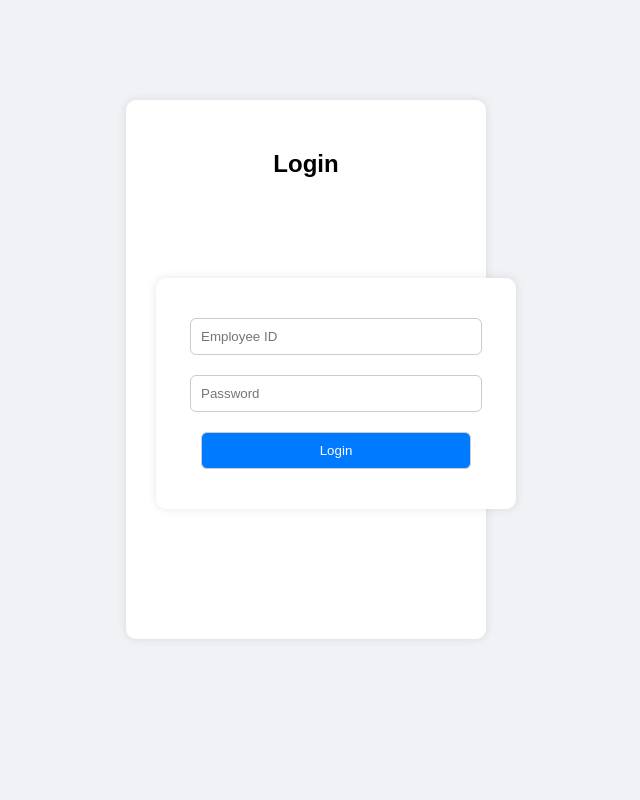
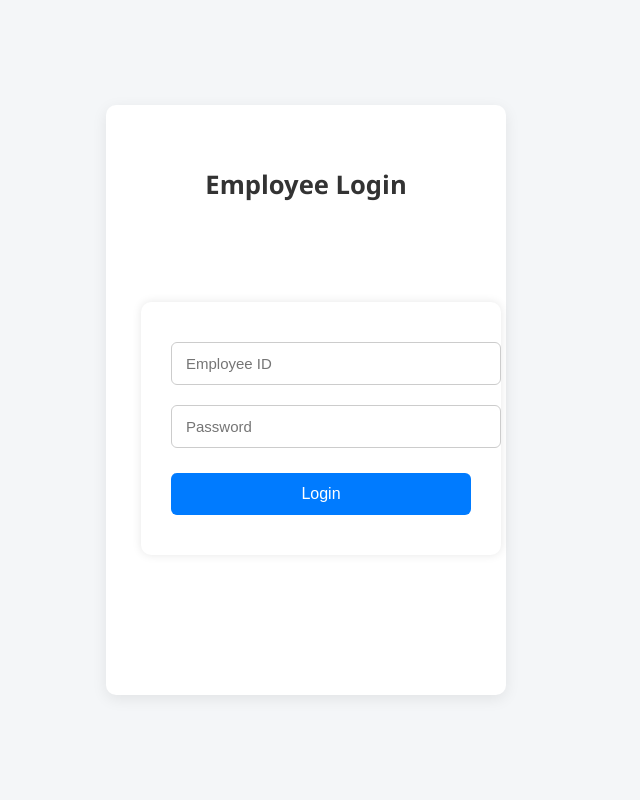
Before and after one commit to MCpro123/flask-bottle-app, a Flask app: page / in a window 1280 px wide. Shown: the whole page, without its empty margins (334-974 px from the left). Run offline with Flask 3, Linux system fonts and the light colour scheme; some libraries are stand-ins or nearby versions.

Commit message:
login changes

```diff
--- a/app.py
+++ b/app.py
@@ -174,10 +174,10 @@ def update_location():
             return jsonify({'status': 'error', 'message': 'Name and phone required'})
         # Save new customer with location
         cur.execute('''
-            INSERT INTO customers (name, phone, bottles, latitude, longitude)
-            VALUES (%s, %s, %s, %s, %s)
+            INSERT INTO customers (name, phone, bottles, latitude, longitude,borrrowed_bottles)
+            VALUES (%s, %s, %s, %s, %s,%s)
             RETURNING id
-        ''', (name, phone, count, lat, lon))
+        ''', (name, phone, count, lat, lon,count))
         customer_id = cur.fetchone()[0]
         cur.execute('''
         INSERT INTO bottle_records (employee_id, customer_id, latitude, longitude, bottles, created_at)
@@ -187,10 +187,9 @@ def update_location():
         customer_id = data.get('customer_id')
         returned = int(data.get('returned_bottles', 0))
         borrowed = int(data.get('borrowed_bottles', 0))
-        cur.execute('SELECT latitude, longitude,bottles FROM customers WHERE id = %s', (customer_id,))
+        cur.execute('SELECT latitude, longitude,bottles FROM customers WHERE id = %s', (customer_id))
         row = cur.fetchone()
         lat, lon,prev_bottles = row
-        prev_bottles = int(prev_bottles)
         new_bottles = prev_bottles - returned + borrowed
 
         # Only update bottle count, not location
@@ -428,7 +427,7 @@ def get_hourly_bottles():
     conn = get_db_connection()
     cur = conn.cursor()
     cur.execute("""
-        SELECT EXTRACT(HOUR FROM created_at) AS hour, SUM(bottles) AS total_bottles
+        SELECT EXTRACT(HOUR FROM created_at) AS hour, SUM(borrowed_bottles) AS total_bottles
         FROM bottle_records
         WHERE created_at >= %s AND created_at < %s
         GROUP BY hour
@@ -456,14 +455,8 @@ def get_daily_totals():
     cur.close(); conn.close()
     return jsonify([{'date': str(r[0]), 'total': int(r[1])} for r in rows])
 
-@app.route('/get_avg_bottles')
-def get_avg_bottles():
-    conn = get_db_connection()
-    cur = conn.cursor()
-    cur.execute("SELECT AVG(bottles) FROM customers")
-    avg = cur.fetchone()[0] or 0
-    cur.close(); conn.close()
-    return jsonify({'avg': avg})
+
+
 
 
 @app.route('/get_returns_ratio')
--- a/templates/login.html
+++ b/templates/login.html
@@ -1,19 +1,106 @@
 <!DOCTYPE html>
-<html>
+<html lang="en">
 <head>
+  <meta charset="UTF-8">
+  <meta name="viewport" content="width=device-width, initial-scale=1.0">
   <title>Employee Login</title>
   <link rel="stylesheet" href="{{ url_for('static', filename='style.css') }}">
-  <meta name="viewport" content="width=device-width, initial-scale=1.0">
+  <style>
+    body {
+      margin: 0;
+      height: 100vh;
+      display: flex;
+      justify-content: center;
+      align-items: center;
+      background-color: #f4f6f8;
+      font-family: "Segoe UI", Roboto, Arial, sans-serif;
+    }
+
+    .login-box {
+      background: #fff;
+      border-radius: 10px;
+      box-shadow: 0 4px 15px rgba(0, 0, 0, 0.08);
+      width: 90%;
+      max-width: 400px;
+      padding: 40px 35px;
+      box-sizing: border-box;
+    }
+
+    .login-box h2 {
+      text-align: center;
+      margin-bottom: 30px;
+      color: #333;
+      font-size: 1.6rem;
+      font-weight: 600;
+    }
+
+    .login-box input {
+      width: 100%;
+      padding: 12px 14px;
+      margin: 10px 0;
+      border: 1px solid #ccc;
+      border-radius: 6px;
+      font-size: 15px;
+      outline: none;
+      transition: border-color 0.2s;
+    }
+
+    .login-box input:focus {
+      border-color: #007bff;
+    }
+
+    .login-box button {
+      width: 100%;
+      padding: 12px;
+      margin-top: 15px;
+      border: none;
+      border-radius: 6px;
+      background-color: #007bff;
+      color: white;
+      font-size: 16px;
+      font-weight: 500;
+      cursor: pointer;
+      transition: background-color 0.25s, transform 0.1s;
+    }
+
+    .login-box button:hover {
+      background-color: #0056b3;
+    }
+
+    .login-box button:active {
+      transform: scale(0.98);
+    }
+
+    .login-box p {
+      text-align: center;
+      margin-top: 20px;
+      color: #d00;
+      font-size: 14px;
+    }
+
+    /* Responsive design */
+    @media (max-width: 480px) {
+      .login-box {
+        padding: 30px 25px;
+      }
+
+      .login-box h2 {
+        font-size: 1.4rem;
+      }
+    }
+  </style>
 </head>
 <body>
   <div class="login-box">
-    <h2>Login</h2>
+    <h2>Employee Login</h2>
     <form method="POST">
       <input type="text" name="employee_id" placeholder="Employee ID" required>
       <input type="password" name="password" placeholder="Password" required>
       <button type="submit">Login</button>
     </form>
-    <p>{{ msg }}</p>
+    {% if msg %}
+      <p>{{ msg }}</p>
+    {% endif %}
   </div>
 </body>
 </html>
```
Also changed, not shown: templates/insights.html (+2 -13 lines).
